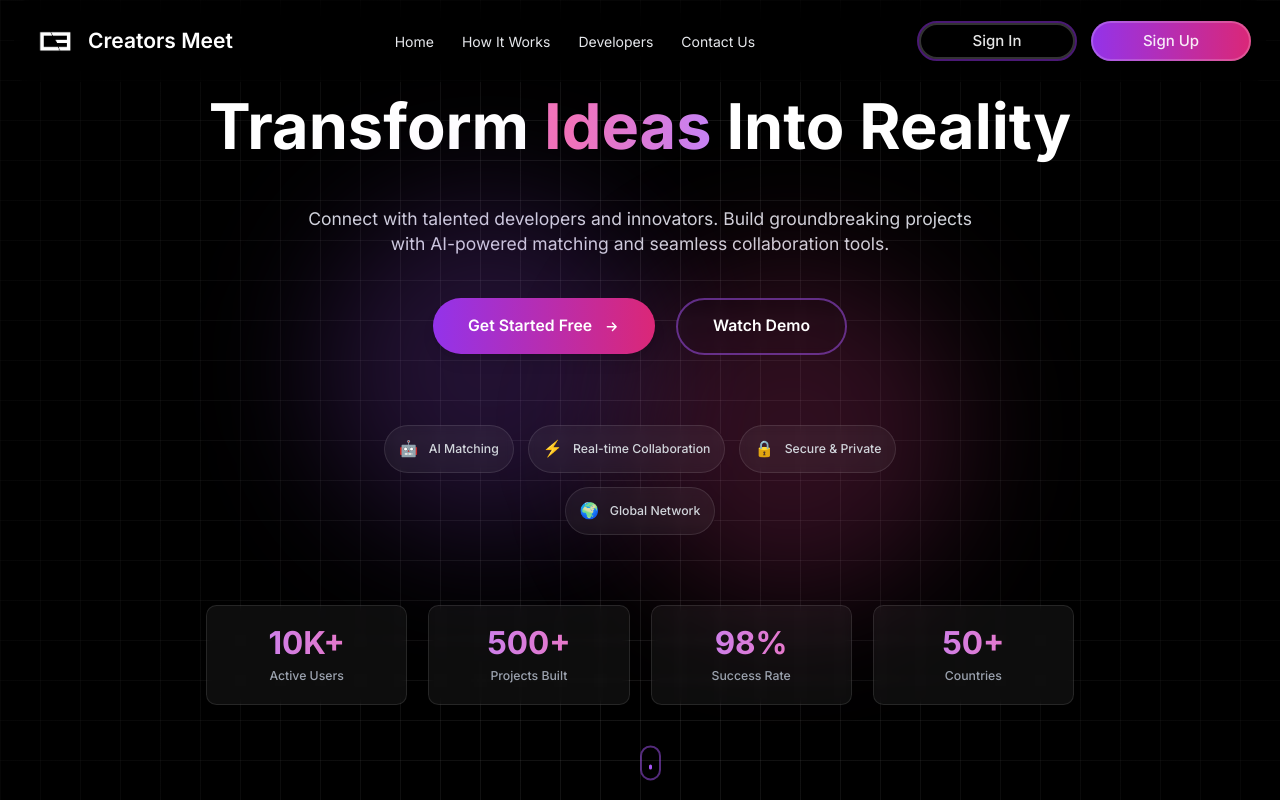
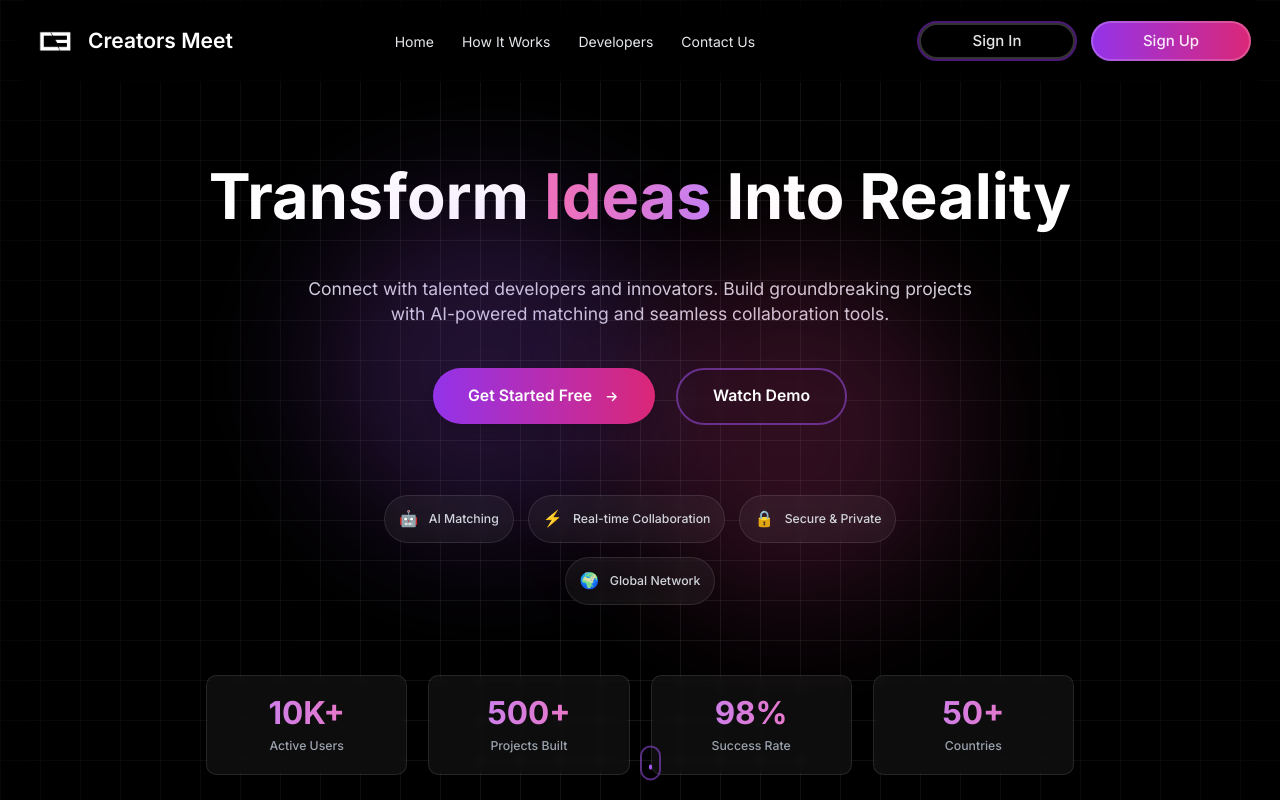
Before and after one commit to dhyan14/creatorsmeet, a Next.js app: page / in a window 1280 px wide. Shown: the top 800 px of the page. Built offline with nearby package versions, Linux system fonts and the light colour scheme.

Commit message:
Update Hero Section padding in Home component for improved layout and visual consistency across different screen sizes.

```diff
--- a/app/page.tsx
+++ b/app/page.tsx
@@ -50,7 +50,7 @@ export default function Home() {
       <GridBackground>
         <main className="relative w-full">
           {/* Enhanced Hero Section */}
-          <section className="relative z-10 min-h-screen flex items-center justify-center py-16 sm:py-20 md:py-0">
+          <section className="relative z-10 min-h-screen flex items-center justify-center pt-32 sm:pt-36 md:pt-40 pb-16 sm:pb-20 md:pb-0">
             {/* Animated Background Orbs */}
             <motion.div
               style={{
```
